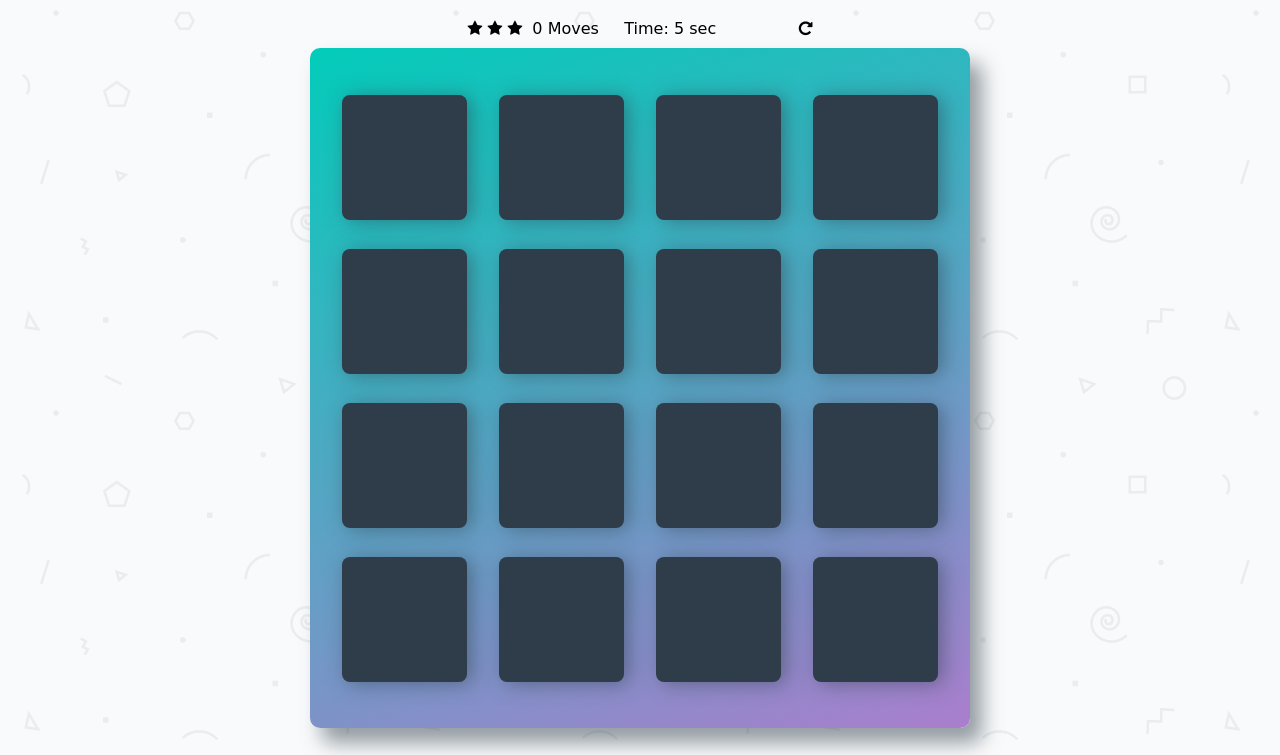
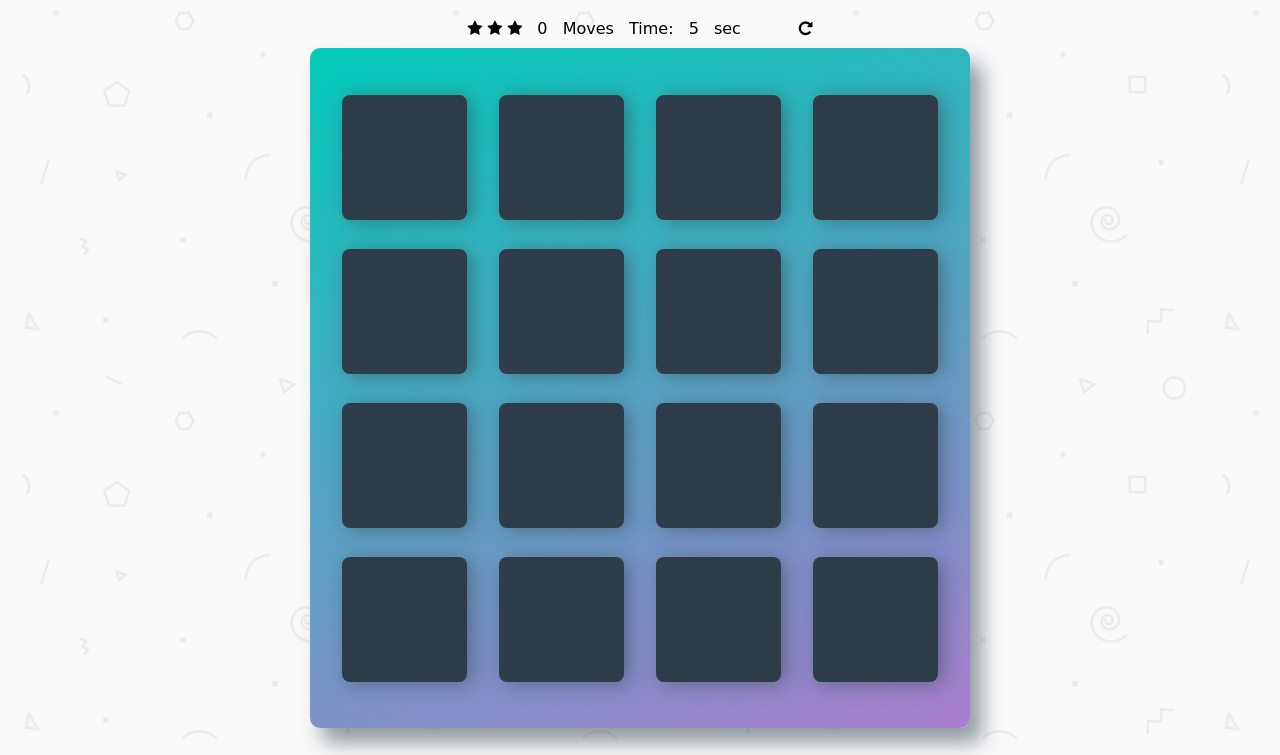
Before and after one commit to kchan167/memory-game, a plain HTML site: page index.html in a window 1280 px wide. Shown: the part 45-800 px from the top of the page. Drawn offline with nearby package versions, Linux system fonts and the light colour scheme; a web font is replaced by a local one.

Commit message:
fix: Edit score panel More styled panel to show the moves and timer by adding 5px margin.

```diff
--- a/css/app.css
+++ b/css/app.css
@@ -105,6 +105,9 @@ h1 {
 /*
  * Styles for the Score Panel
  */
+.scoreboard {
+     margin: 5px;
+ }
 
 .score-panel {
     text-align: left;
--- a/index.html
+++ b/index.html
@@ -23,8 +23,11 @@
         		<li><i class="fa fa-star"></i></li>
         	</ul>
 
-        	<span class="moves">3</span> Moves
-            &nbsp&nbsp&nbsp&nbspTime: <span class="timer">0</span> sec
+            <span class="moves scoreboard">0</span>
+            <span class="scoreboard">Moves</span>
+            <span class="scoreboard">Time: </span>
+            <span class="timer scoreboard">0</span>
+            <span class="scoreboard">sec</span>
             <div class="restart">
         		<i class="fa fa-repeat"></i>
         	</div>
```
